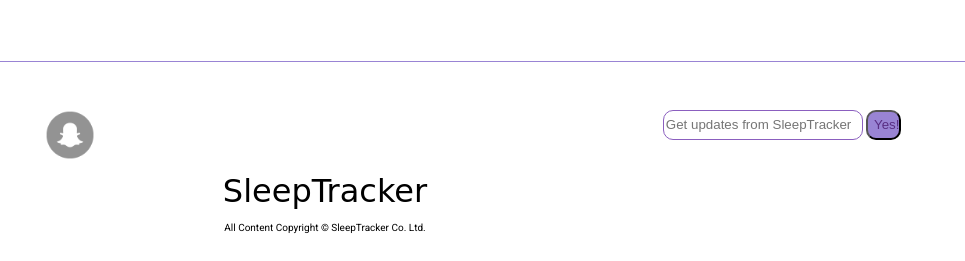
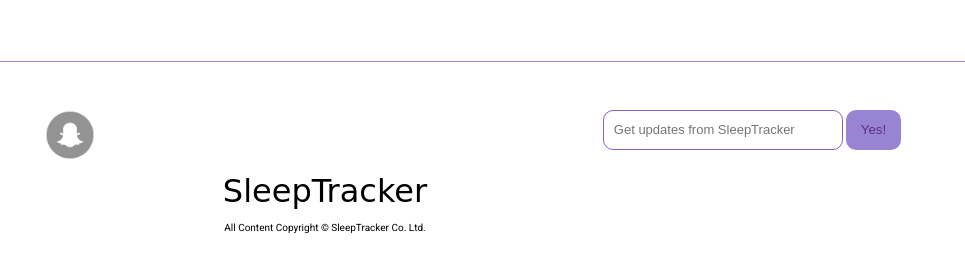
Before and after one commit to buildweekssleeptracker/sleepTracker-UI-twumm, a website: page about.html in a window 1280 px wide. Shown: the part 997-1258 px from the top of the page, 315-1280 px from the left. Drawn offline with Linux system fonts and the light colour scheme; a web font is replaced by a local one.

Commit message:
chore: Improve style for footer button and form

```diff
--- a/components/Footer/footer.less
+++ b/components/Footer/footer.less
@@ -39,15 +39,17 @@
         margin-bottom: 50px;
       }
       input {
-        width: 200px;
-        height: 30px;
+        width: 240px;
+        height: 40px;
         background-color: @white;
         border: 1px solid @tertiaryColor;
         border-radius: 10px;
+        font-size: 13px;
+        padding-left: 10px;
       }
       button {
-        width: 35px;
-        height: 30px;
+        width: 55px;
+        height: 40px;
         background: @secondaryColor;
         border-radius: 10px;
         cursor: pointer;
@@ -55,6 +57,11 @@
         color: @black;
         line-height: 21px;
         color: @primaryColor;
+        border: none;
+        &:hover {
+          background: @tertiaryColor;
+          color: @white
+        }
       }
     }
   }
--- a/components/TeamMembers/teamMembers.less
+++ b/components/TeamMembers/teamMembers.less
@@ -33,6 +33,7 @@
       @media @mobile {
         display: flex;
         flex-direction: column;
+        justify-content: space-between;
         align-items: center;
       }
       h5{
```
Also changed, not shown: css/index.css.
